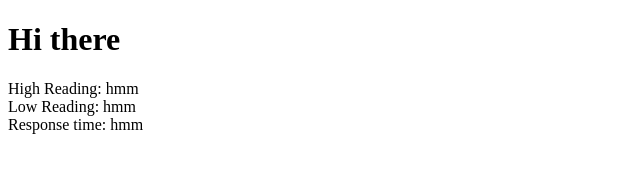
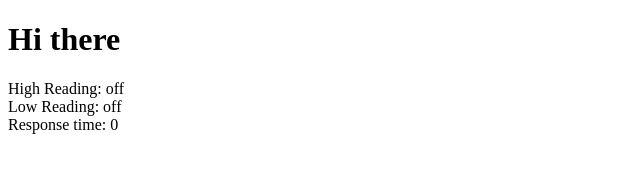
Before and after one commit to FIT3140-S1-2017/assignment-3-team87, a website: page Spike2/public/index.html in a window 1280 px wide. Shown: the full height of the page, 0-640 px from the left. Drawn offline with nearby package versions, Linux system fonts and the light colour scheme; no server answers.

Commit message:
make code readable for spike2

```diff
--- a/Spike2/public/index.html
+++ b/Spike2/public/index.html
@@ -8,13 +8,13 @@
 <h1>Hi there</h1>
 <div>
 	<label>High Reading: </label>
-	<span id="high_read">hmm</span>
+	<span id="high_read">off</span>
 	</br>
 	<label>Low Reading: </label>
-	<span id="low_read">hmm</span>
+	<span id="low_read">off</span>
 	</br>
 	<label>Response time: </label>
-	<span id="resp_time">hmm</span>
+	<span id="resp_time">0</span>
 
 </div>
 
--- a/Spike2/server/server.js
+++ b/Spike2/server/server.js
@@ -28,15 +28,13 @@ ref.once("value", function(snapshot) {
 });
 
 
-var start;
-var end;
-
 app.use(express.static(path.join(__dirname, '../public')))
-
 app.get('/', function (req, res) {
     res.sendFile(path.resolve(__dirname + '/../public/index.html'))
 })
 
+var start;
+var end;
 
 board.on("ready", function() {
 
```
